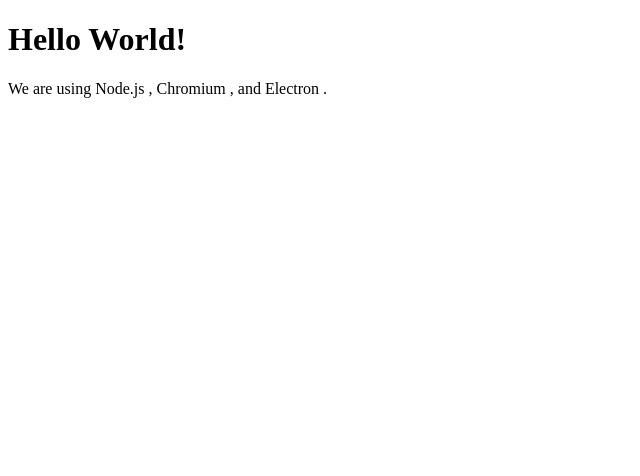
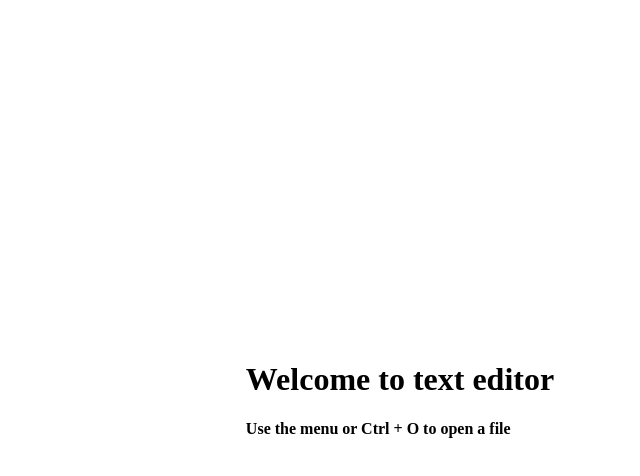
Before and after one commit to avinashupadhya99/electron-workshop, an Electron app: page index.html in a window 800 px wide. Shown: the whole page, without its empty margins (0-640 px from the left). Drawn offline with Linux system fonts and the light colour scheme.

Commit message:
feat: welcome message in html

```diff
--- a/index.html
+++ b/index.html
@@ -6,15 +6,15 @@
     <!-- https://developer.mozilla.org/en-US/docs/Web/HTTP/CSP -->
     <meta http-equiv="Content-Security-Policy" content="default-src 'self'; script-src 'self'">
     <meta http-equiv="X-Content-Security-Policy" content="default-src 'self'; script-src 'self'">
-    <title>Hello World!</title>
+    <title>Text editor</title>
+    <link rel="stylesheet" href="style.css">
 </head>
 
 <body>
-    <h1>Hello World!</h1>
-    We are using Node.js <span id="node-version"></span>,
-    Chromium <span id="chrome-version"></span>,
-    and Electron <span id="electron-version"></span>.
-
+    <div class="welcome-container">
+        <h1 class="text-center">Welcome to text editor</h1>
+        <h4 class="text-center">Use the menu or Ctrl + O to open a file</h4>
+    </div>
 </body>
 
 </html>
--- /dev/null
+++ b/style.css
@@ -0,0 +1,8 @@
+.welcome-container {
+    margin: 0;
+    position: absolute;
+    top: 50%;
+    left: 50%;
+    -ms-transform: translate(-50%, -50%);
+    transform: translate(-50%, -50%);
+}
```
